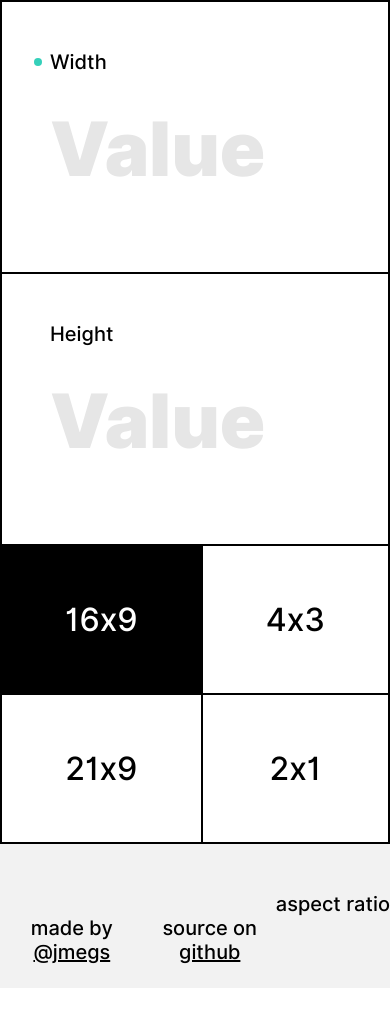
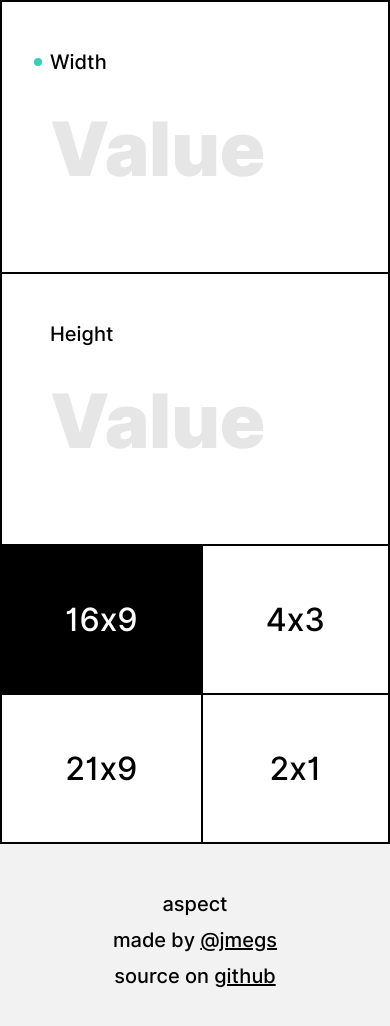
Before and after one commit to plainspace/aspect-ratio, a Next.js app: page / in a window 390 px wide. Shown: the top 1026 px of the page. Before the commit the page ends 988 px from the top, so only its background shows below. Built offline with nearby package versions, Linux system fonts and the light colour scheme.

Commit message:
fix info bar on mobile

```diff
--- a/components/Info.jsx
+++ b/components/Info.jsx
@@ -1,8 +1,8 @@
 const Info = () => (
   <div className="info-bar grid">
-    <span className="info-bar__item">aspect ratio</span>
+    <span className="info-bar__item">aspect</span>
     <span className="info-bar__item">
-      made by <a href="https://twitter.com/jmegs">@jmegs</a>
+      made by <a href="https://johnmeguerian.com">@jmegs</a>
     </span>
     <span className="info-bar__item">
       source on <a href="https://github.com/jmegs/aspect-ratio">github</a>
--- a/styles/style.scss
+++ b/styles/style.scss
@@ -139,16 +139,27 @@ input[type='number']::-webkit-outer-spin-button {
 }
 
 .info-bar {
-  height: 144px;
+  min-height: 144px;
   padding: 48px 0;
   text-align: center;
   background: #f2f2f2;
   grid-template-rows: 1fr;
+  text-align: left;
+  @media (max-width: 767px) {
+    padding: 48px 24px;
+    display: flex;
+    flex-direction: column;
+    justify-content: center;
+  }
 }
 
 .info-bar__item {
   justify-self: center;
   align-self: center;
+
+  @media (max-width: 767px) {
+    margin-bottom: 12px;
+  }
 }
 
 .info-bar__item:nth-child(1) {
```
